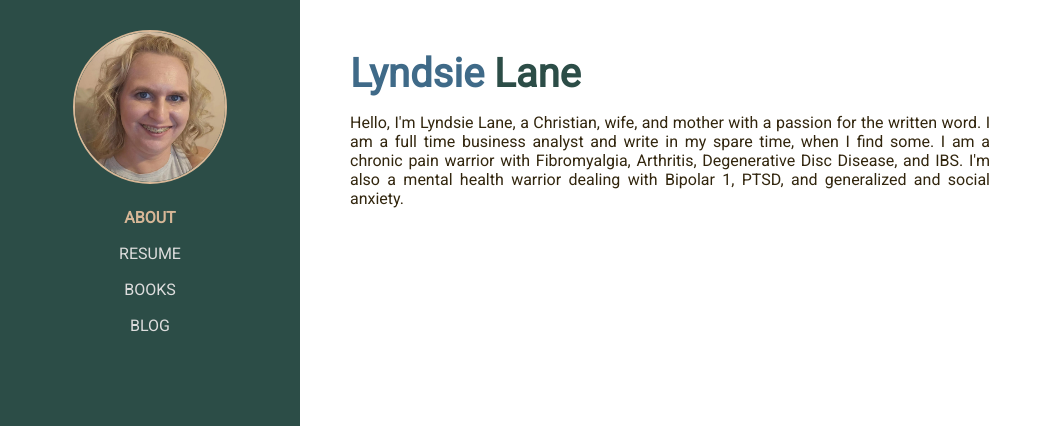
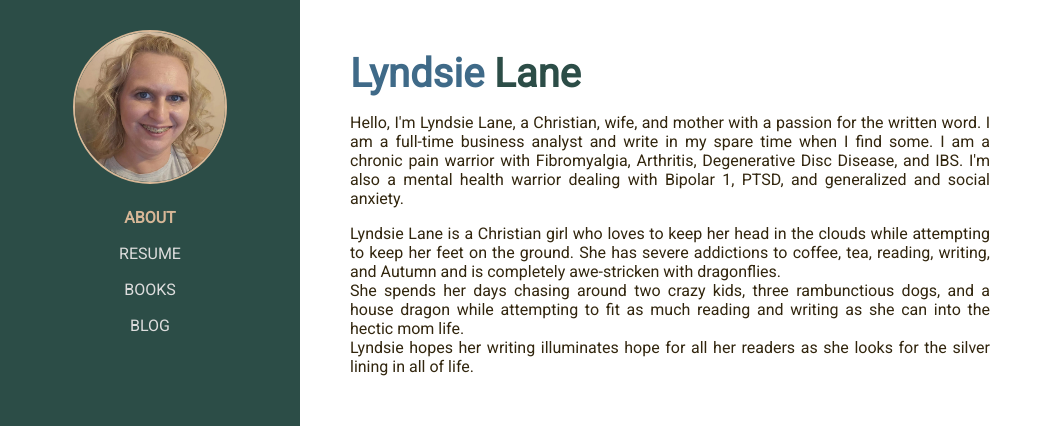
Before and after one commit to lyndsielane/lyndsie-lane-blog-typescript-react, a React (Create React App) app: page / in a window 1280 px wide. Shown: the top 426 px of the page, without its empty margins (0-1053 px from the left). Built offline with nearby package versions, Linux system fonts and the light colour scheme; grey boxes are pictures that could not be loaded.

Commit message:
expanding bio

```diff
--- a/src/pages/About/About.tsx
+++ b/src/pages/About/About.tsx
@@ -7,11 +7,20 @@ function About() {
       <span className="name lastName">Lane</span>
       <p>
         Hello, I'm Lyndsie Lane, a Christian, wife, and mother with a passion
-        for the written word. I am a full time business analyst and write in my
-        spare time, when I find some. I am a chronic pain warrior with
+        for the written word. I am a full-time business analyst and write in my
+        spare time when I find some. I am a chronic pain warrior with
         Fibromyalgia, Arthritis, Degenerative Disc Disease, and IBS. I'm also a
         mental health warrior dealing with Bipolar 1, PTSD, and generalized and
         social anxiety.
+      </p>
+      <p>
+        Lyndsie Lane is a Christian girl who loves to keep her head in the clouds while
+        attempting to keep her feet on the ground. She has severe addictions to coffee, tea,
+        reading, writing, and Autumn and is completely awe-stricken with dragonflies.<br></br>
+        She spends her days chasing around two crazy kids, three rambunctious dogs, and a house
+        dragon while attempting to fit as much reading and writing as she can into the hectic mom life.
+        <br></br>Lyndsie hopes her writing illuminates hope for all her readers as she looks for
+        the silver lining in all of life.
       </p>
     </div>
   );
```
